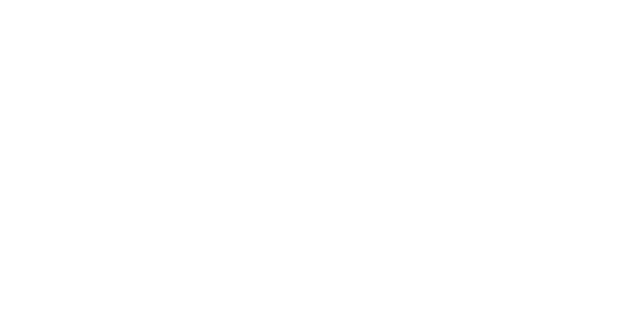
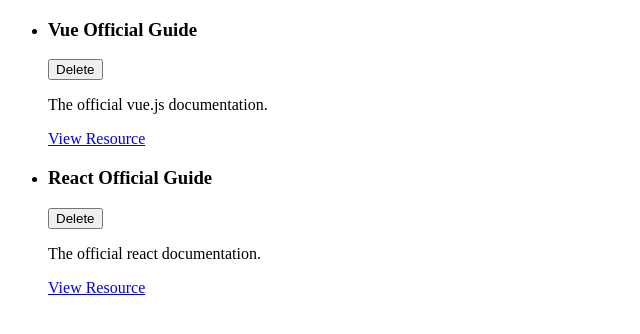
Before and after one commit to yasithWimukthi/vue-remember-me, a Vue app: page / in a window 1280 px wide. Shown: the top 334 px of the page, without its empty margins (0-640 px from the left). Built offline with nearby package versions, Linux system fonts and the light colour scheme.

Commit message:
implement learning resource component

```diff
--- /dev/null
+++ b/src/App.vue
@@ -0,0 +1,41 @@
+<template>
+    <ul>
+        <learning-resource
+                v-for="resource in storedResources"
+                :key="resource.id"
+                :title="resource.title"
+                :description="resource.description"
+                :link="resource.link"
+        >
+        </learning-resource>
+    </ul>
+</template>
+
+<script>
+
+    import LearningResource from './components/learning-resources/LearningResource';
+
+    export default{
+      components:{
+        LearningResource
+      },
+      data(){
+        return {
+          storedResources:[
+            {
+              id:'vue-official-guide',
+              title:'Vue Official Guide',
+              description:'The official vue.js documentation.',
+              link:'https://vuejs.org'
+            },
+            {
+              id:'react-official-guide',
+              title:'React Official Guide',
+              description:'The official react documentation.',
+              link:'https://reactjs.org/docs/'
+            }
+          ]
+        }
+      }
+    }
+</script>
--- /dev/null
+++ b/src/components/learning-resources/LearningResource.vue
@@ -0,0 +1,25 @@
+<template>
+    <li>
+        <div>
+            <header>
+                <h3>{{title}}</h3>
+                <button>Delete</button>
+            </header>
+        </div>
+        <p>{{description}}</p>
+        <nav>
+            <a :href="link">View Resource</a>
+        </nav>
+    </li>
+</template>
+
+<script>
+  export default {
+    props:['title','description','link'],
+    name: 'LearningResource'
+  };
+</script>
+
+<style scoped>
+
+</style>
--- a/src/main.js
+++ b/src/main.js
@@ -1,3 +1,5 @@
 import { createApp } from 'vue';
 
-createApp({}).mount('#app');
+import App from './App';
+
+createApp(App).mount('#app');
```
